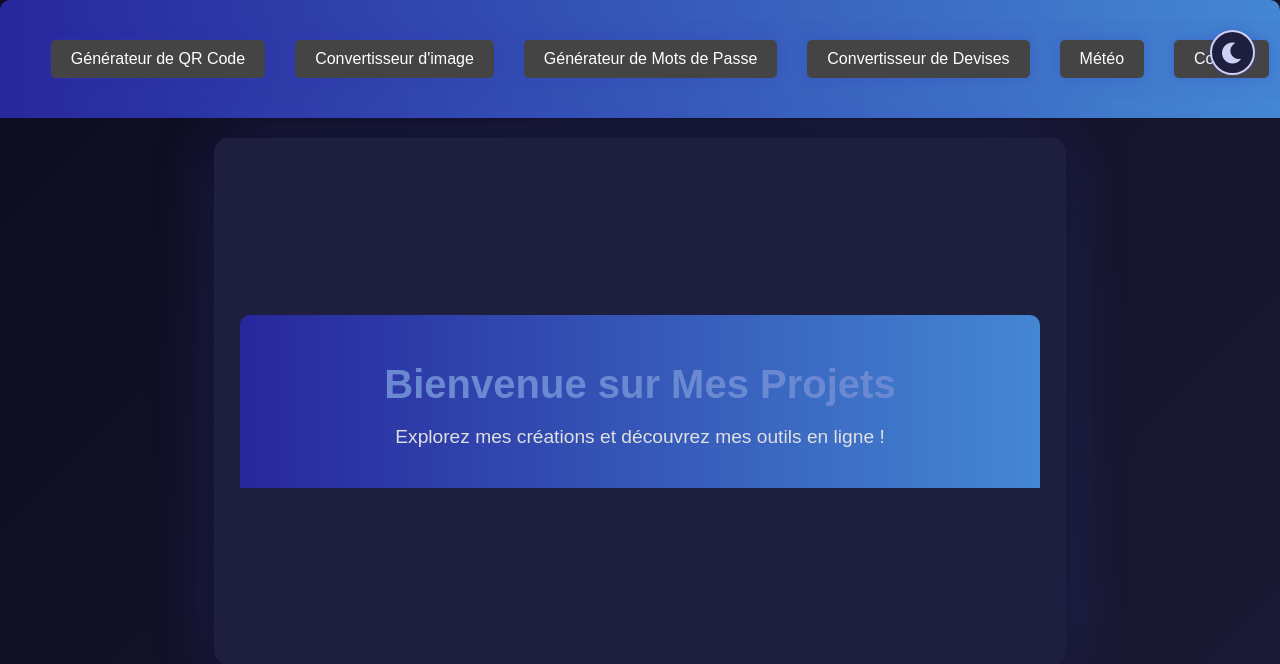
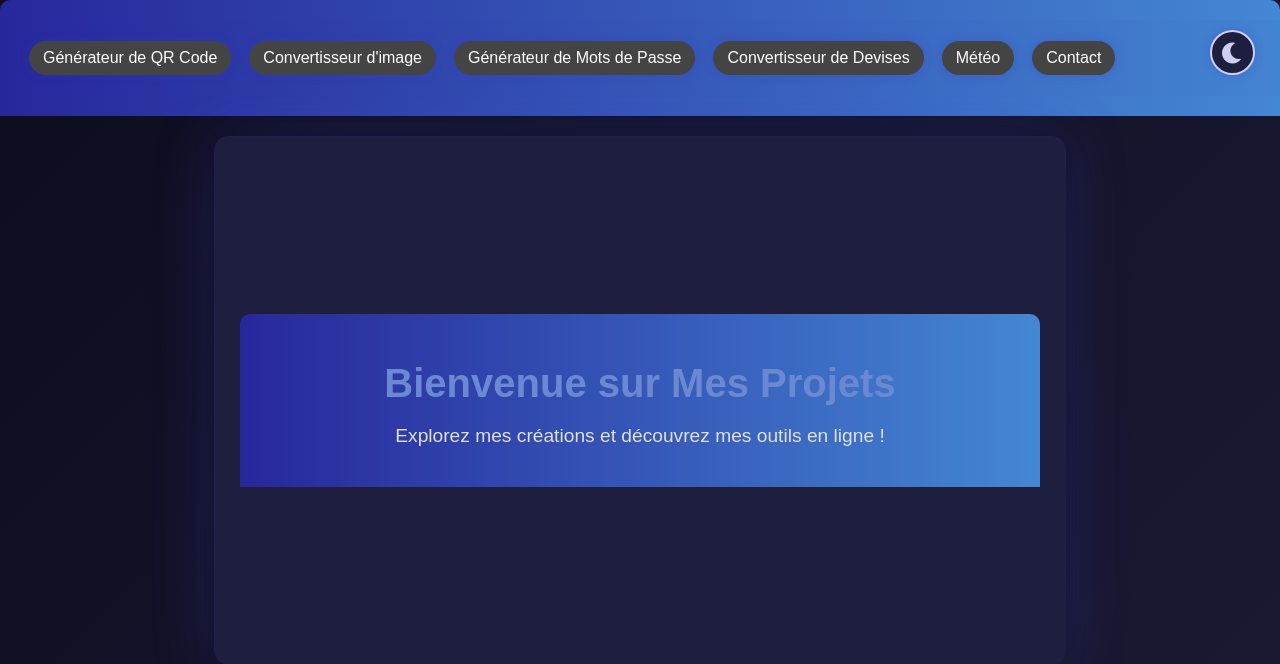
Before and after one commit to filsuin/My-website, a PHP site: page / in a window 1280 px wide. Shown: the top 664 px of the page. Run offline with PHP 8.4, Linux system fonts and the light colour scheme.

Commit message:
1.15.6.3
Graphics correction

```diff
--- a/assets/css/style.css
+++ b/assets/css/style.css
@@ -59,8 +59,12 @@ html {
 nav {
     position: relative;
     width: 100%;
-    background: linear-gradient(to right, #27279c, #4487d3); /* Bleu marine à bleu normal */
+    background: linear-gradient(to right, #27279c, #4487d3);
     padding: 10px 20px;
+    display: flex;
+    align-items: stretch;
+    justify-content: flex-start;
+    min-height: 56px;
 }
 
 nav ul {
@@ -69,11 +73,13 @@ nav ul {
     padding: 0;
     display: flex;
     flex-direction: row;
-    justify-content: center;
+    justify-content: flex-start;
+    align-items: center;
+    flex: 1;
 }
 
 nav ul li {
-    margin: 0 15px;
+        align-self: center;
 }
 
 nav ul li a {
@@ -95,21 +101,23 @@ nav ul li a:hover {
     padding: 0;
     margin: 0;
     display: flex;
-    justify-content: center; /* Center the links */
+    justify-content: flex-start;
+    align-items: center;
     flex: 1;
 }
 
 .nav-buttons li {
-    margin: 0 10px;
+    margin: 0 4px;
 }
 
 .nav-buttons a {
     color: white;
     text-decoration: none;
-    padding: 10px 20px;
+    padding: 8px 14px;
     background-color: #444;
-    border-radius: 5px;
+    border-radius: 20px;
     transition: background-color 0.3s;
+    font-size: 16px;
 }
 
 .nav-buttons a:hover {
--- a/assets/js/script.js
+++ b/assets/js/script.js
@@ -25,26 +25,3 @@ document.addEventListener('DOMContentLoaded', function() {
         });
     });
 });
-
-document.getElementById('generate-btn').addEventListener('click', function() {
-    const url = document.getElementById('url-input').value;
-    if (url) {
-        generateQRCode(url);
-    }
-});
-
-function generateQRCode(url) {
-    const qrCodeContainer = document.getElementById('qr-code');
-    qrCodeContainer.innerHTML = '';
-    const qrCode = new QRCode(qrCodeContainer, {
-        text: url,
-        width: 256,
-        height: 256,
-    });
-
-    setTimeout(() => {
-        const qrCodeImage = qrCodeContainer.querySelector('img');
-        const downloadLink = document.getElementById('download-link');
-        downloadLink.href = qrCodeImage.src;
-    }, 300); // Réduire le délai pour une meilleure réactivité
-}
```
Also changed, not shown: amour.html (renamed from eloise.html, +4 -4 lines), assets/css/amour.css (renamed from assets/css/eloise.css), assets/js/amour.js (renamed from assets/js/eloise.js).
